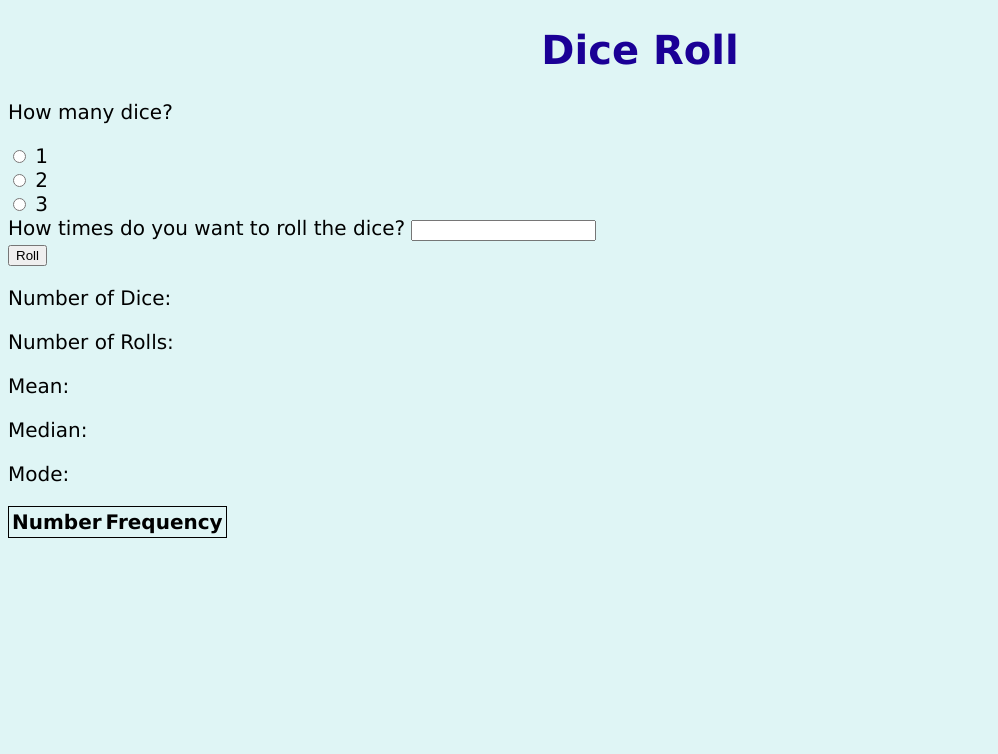
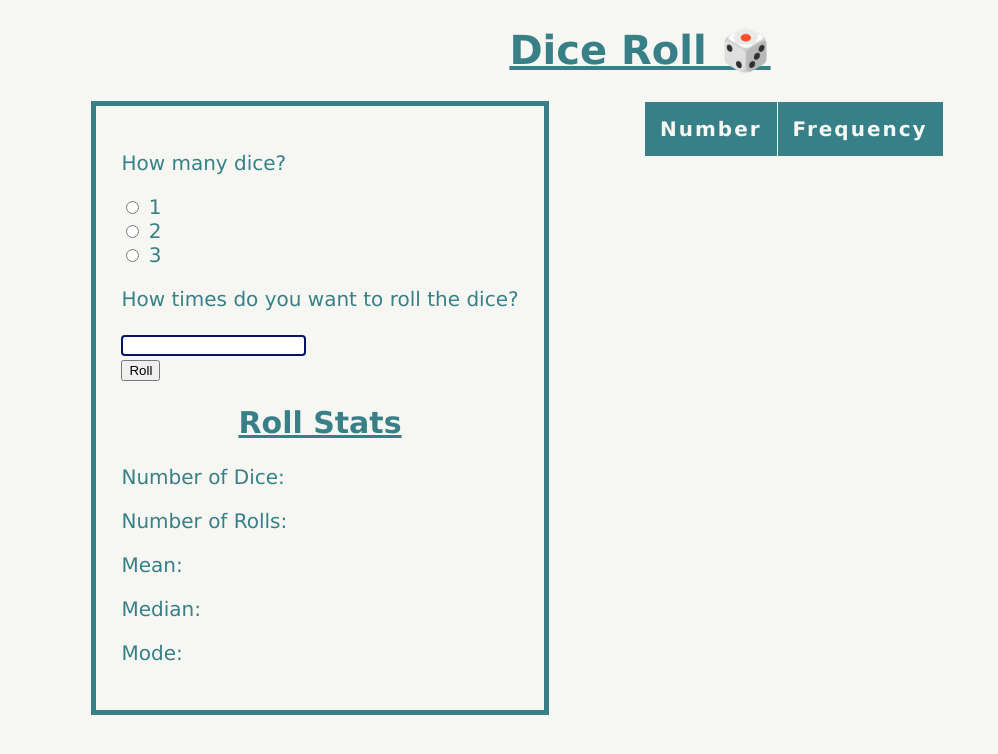
Before and after one commit to Bonnie0819/RollDice, a plain HTML site: page index.html in a window 1280 px wide. Shown: the whole page, without its empty margins (0-998 px from the left). Drawn offline with Linux system fonts and the light colour scheme.

Commit message:
Add files via upload

```diff
--- a/index.html
+++ b/index.html
@@ -10,10 +10,12 @@
 </head>
 
 <body onload="initialize();">
+    <h1>Dice Roll &#127922;</h1>
     <div id="grid">
         <div>
-            <h1>Dice Roll</h1>
+
             <!--I used turner's tutorial level 3 and w3schools to help with forms-->
+            <div id="f">
                 <form id="inputform">
                     <p>How many dice?</p>
                     <input type="radio" id="1" name="numDice" value="1"/>
@@ -25,11 +27,11 @@
                     <input type="radio" id="3" name="numDice"value="3"/>
                     <label for="3">3</label><br>
 
-                How times do you want to roll the dice? <input type="text" name="rolls"/>
+                    <p>How times do you want to roll the dice?</p> <input type="text" name="rolls"/>
                 </form>
+                <button onclick="recordData();">Roll</button> <br/>
 
-            <button onclick="recordData();">Roll</button>
-
+                <h2>Roll Stats</h2>
                 <p id="dice">Number of Dice: </p>
                 <p id="rolls">Number of Rolls: </p>
                 <p id="mean">Mean: </p>
@@ -38,13 +40,17 @@
                 <p id="double"></p>
                 <p id="triple"></p>
             </div>
+        </div>
+
         <div>
             <!--Used Turner's Tutorial Level 3 for help-->
-            <table id="frequency">
+            <table>
                 <thead>
                     <th>Number</th>
                     <th>Frequency</th>
                 </thead>
+                <tbody id="frequency">
+                </tbody>
             </table>
         </div>
     </div>
--- a/script.js
+++ b/script.js
@@ -173,7 +173,7 @@ function equal() {
             }
         }
         for(let i = 0; i < die1Val.length; i++) {
-            if(die1Val[i] === die2Val[i] === die3Val[i]) {
+            if(die1Val[i] === die2Val[i] && die2Val[i] === die3Val[i]) {
                 triple++;
             }
         }
@@ -191,6 +191,7 @@ function clear() {
 
     double = 0;
     triple = 0;
+    mean = 0;
 
     document.getElementById("double").innerHTML = "";
     document.getElementById("triple").innerHTML = "";
--- a/style.css
+++ b/style.css
@@ -1,28 +1,61 @@
 body {
     font-family: Verdana, Geneva, Tahoma, sans-serif;
     font-size: 20px;
-    background-color: #dff5f5;
+    background-color: #f6f6f2;
+    color:#388087;
 }
 h1 {
     text-align:center;
-    color:#1b0096;
+    text-decoration: underline;
 }
-.grid {
+h2 {
+    text-align:center;
+    text-decoration: underline;
+}
+#grid {
     display:grid;
     grid-template-columns: 50% 50%;
     justify-content: center;
     text-align: center;
     margin: auto;
     grid-gap: 8px;
+    width: 100%;
 }
 /* used https://www.w3schools.com/css/css_form.asp for help */
-form {
-    border-width: thin;
-    border-color: #1b0096;
+#f {
+    text-align: left;
+    position: relative;
+    border-style: solid;
+    border-width: 5px;
+    display: inline-block;
+    padding: 25px;
 }
 
-table {
+input[type=text] {
+    border: 2px solid #021463;
+    border-radius: 4px;
+}
+/*Used https://developer.mozilla.org/en-US/docs/Learn/CSS/Building_blocks/Styling_tables for reference*/
+table, th, td {
+    text-align: center;
+    border-collapse: collapse;
     border-style: solid;
     border-width: thin;
-    border-color:#000000;
+    border-color:#f6f6f2;
+    letter-spacing: 2px;
+    padding: 15px;
 }
+thead {
+    background-color: #388087;
+    color:#f6f6f2;
+    height: 30px;
+}
+tbody tr:nth-child(odd) {
+  background-color: #6fb3b8;
+  color:#f6f6f2
+}
+
+tbody tr:nth-child(even) {
+  background-color:  #388087;
+  color: #f6f6f2;
+}
```
Lines whose indentation alone changed are shown as unchanged.
